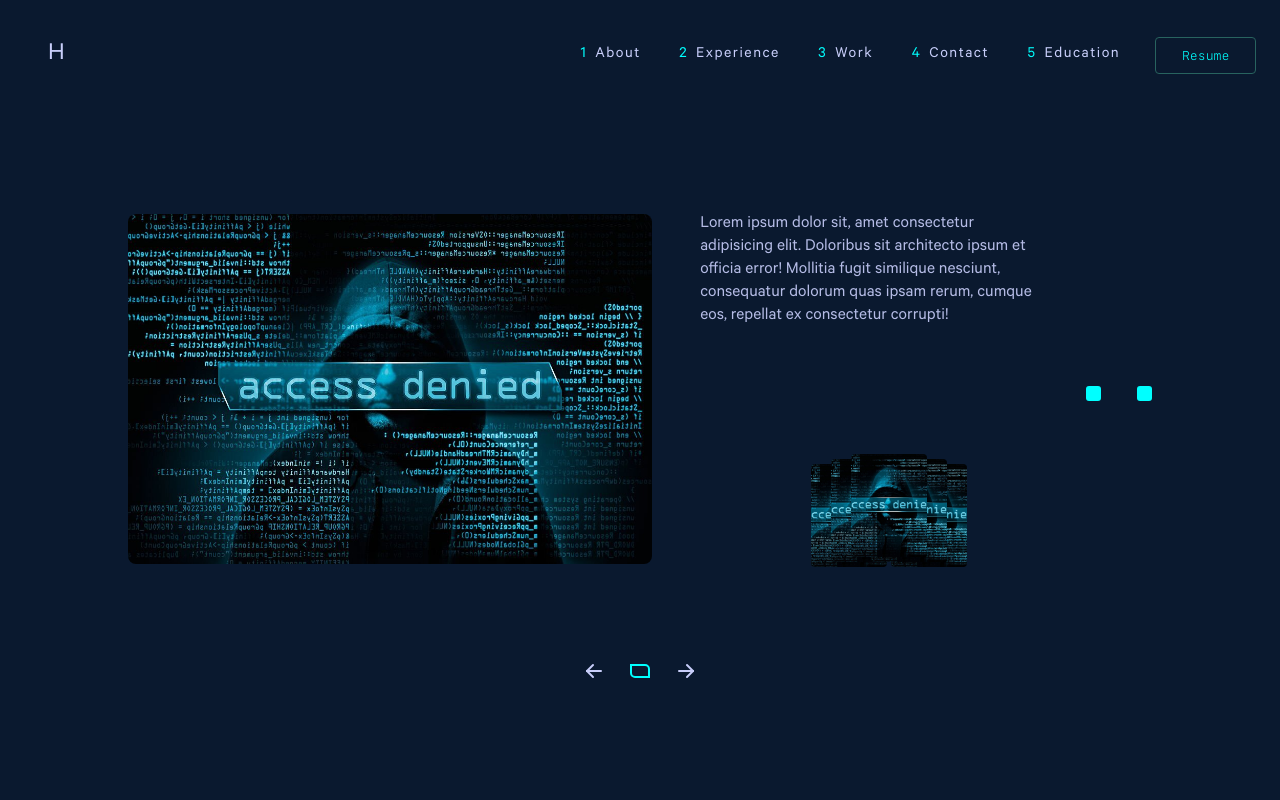
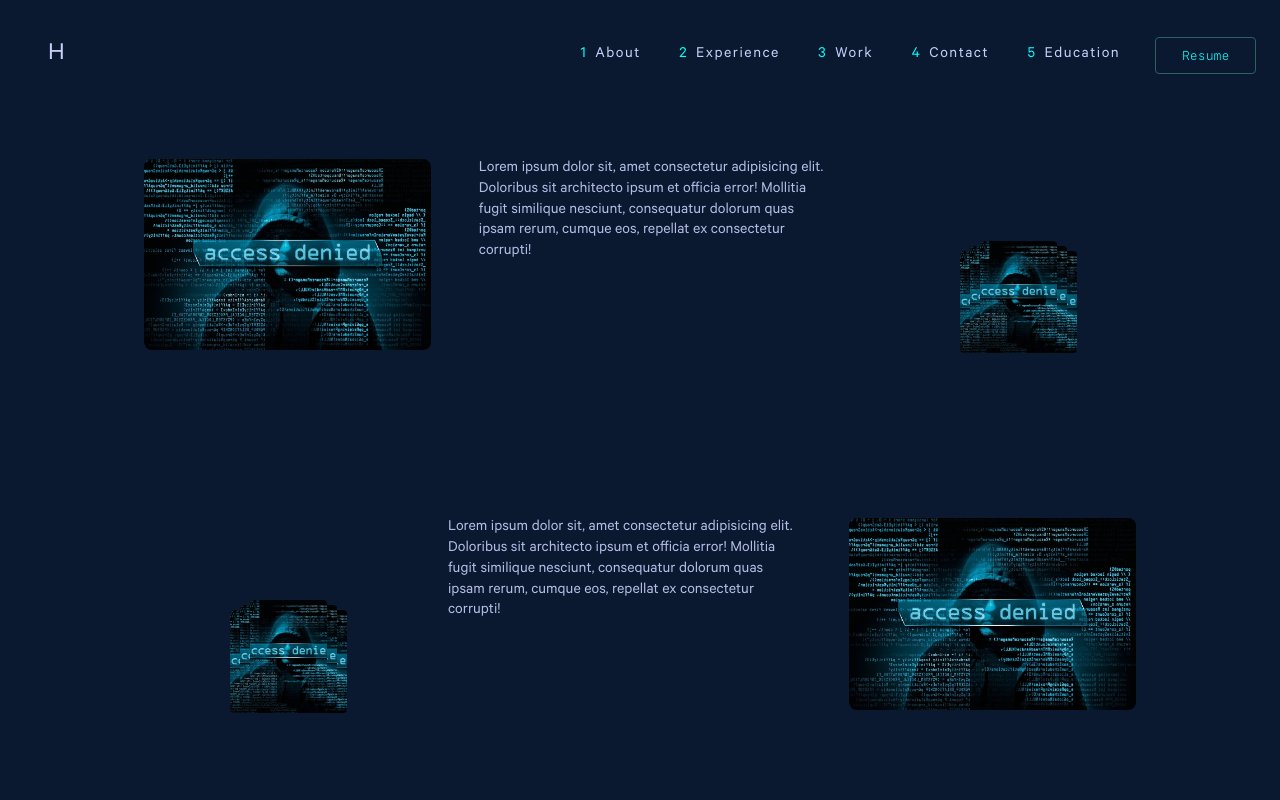
Before and after one commit to hassanShakur/portfolio, a Next.js app: page /study in a window 1280 px wide. Shown: the top 800 px of the page. Built offline with nearby package versions, Linux system fonts and the light colour scheme.

Commit message:
study redesign 1

```diff
--- a/app/study/Cert.tsx
+++ b/app/study/Cert.tsx
@@ -1,23 +1,14 @@
 'use client';
-import { certActions } from '@/redux/app/certsSlice';
 import { galleryActions } from '@/redux/app/gallerySlice';
-import { CertProps, ReduxStoreType } from '@/types/appTypes';
+import { CertProps } from '@/types/appTypes';
 import Image from 'next/image';
-import { useDispatch, useSelector } from 'react-redux';
+import { useDispatch } from 'react-redux';
 
 const Cert = ({ cert }: { cert: CertProps }) => {
   const dispatch = useDispatch();
-  const { activeCert } = useSelector(
-    (state: ReduxStoreType) => state.cert
-  );
 
   return (
-    <div
-      className={`cert ${
-        cert.id === activeCert ? 'active' : 'inactive'
-      }`}
-      onClick={() => dispatch(certActions.setActive(cert.id))}
-    >
+    <div className='cert'>
       <div className='main-cert'>
         <Image
           src={cert.mainCert}
@@ -32,11 +23,10 @@ const Cert = ({ cert }: { cert: CertProps }) => {
       </div>
       <div className='cert-text'>
         <p className='text'>{cert.summary}</p>
+      </div>
       <div
-          className='cert-gallery'
-          onClick={() =>
-            dispatch(galleryActions.setImages(cert.minis))
-          }
+        className='mini-certs'
+        onClick={() => dispatch(galleryActions.setImages(cert.minis))}
       >
         {cert.minis.map((miniCerts) => (
           <div className='g-img' key={miniCerts.id}>
@@ -49,7 +39,6 @@ const Cert = ({ cert }: { cert: CertProps }) => {
         ))}
       </div>
     </div>
-    </div>
   );
 };
 
--- a/app/study/CertSwitcher.tsx
+++ /dev/null
@@ -1,25 +0,0 @@
-'use client'
-import { TbArrowLeft, TbArrowRight } from 'react-icons/tb';
-import './switcher.css';
-import { useDispatch } from 'react-redux';
-import { certActions } from '@/redux/app/certsSlice';
-
-const CertSwitcher = () => {
-  const dispatch = useDispatch();
-
-  return (
-    <div className='switcher'>
-      <TbArrowLeft
-        className='arrow'
-        onClick={() => dispatch(certActions.prevIndex())}
-      />
-      <span className='mid-arrow'></span>
-      <TbArrowRight
-        className='arrow'
-        onClick={() => dispatch(certActions.nextIndex())}
-      />
-    </div>
-  );
-};
-
-export default CertSwitcher;
--- a/app/study/page.tsx
+++ b/app/study/page.tsx
@@ -2,7 +2,6 @@ import './study.css';
 import Gallery from './Gallery';
 import { certifications } from '@/helpers/utils';
 import Cert from './Cert';
-import CertSwitcher from './CertSwitcher';
 
 export const metadata = {
   title: 'Hassan | Study Journey',
@@ -19,7 +18,6 @@ const StudyPage = () => {
           <Cert key={c.id} cert={c} />
         ))}
       </div>
-      <CertSwitcher />
     </section>
   );
 };
--- a/app/study/study.css
+++ b/app/study/study.css
@@ -7,60 +7,63 @@
 
 .certs {
   display: flex;
+  flex-direction: column;
   justify-content: space-between;
   align-items: center;
-  height: 500px;
+  gap: 8rem;
+  /* outline: 1px solid salmon; */
 }
 
 .cert {
   transition: all 0.3s ease-in-out;
-  display: grid;
-  grid-template-columns: 3fr 2fr;
+  display: flex;
   gap: 3rem;
-  width: 90%;
+  width: 75%;
+  height: auto;
+  /* outline: 1px solid; */
+  padding: 1rem;
 }
 
-.cert.inactive {
-  width: 1%;
-  background-color: rgb(var(--foreground-light-green));
-  overflow: hidden;
-  /* transform: rotateX(80deg); */
-  /* transform: scaleX(1) scaleY(0.1); */
-  /* transform: rotateY(160deg); */
-  height: 15px;
-  width: 15px;
-  border-radius: 3px;
-  cursor: pointer;
+.cert:nth-child(odd) {
+  margin-right: auto;
+}
+
+.cert:nth-child(even) {
+  flex-direction: row-reverse;
+  margin-left: auto;
+  /* text-align: right; */
 }
 
 .main-cert {
   height: auto;
-  width: 100%;
-}
-
-.cert-text {
-  display: flex;
-  flex-direction: column;
-  justify-content: space-between;
+  width: 150%;
 }
 
 .cert-text .text {
-  font-size: 1.1rem;
+  font-size: 1rem;
 }
 
-.cert-text .cert-gallery {
+.mini-certs {
   display: flex;
   gap: 1rem;
   position: relative;
   cursor: pointer;
+
 }
 
-.cert-gallery .g-img {
-  width: 100px;
-  height: 120px;
+.cert:nth-child(odd) .mini-certs {
+  transform: translateX(100px);
+}
+
+.cert:nth-child(even) .mini-certs {
+  transform: translateX(-150px);
+}
+
+.mini-certs .g-img {
+  width: 70px;
+  height: 80px;
   position: absolute;
   bottom: 0;
-  right: 35%;
 }
 
 .g-img img {
@@ -76,51 +79,51 @@
 }
 
 .g-img:nth-child(2) {
-  transform: translate(-20px, -10px);
+  transform: translate(-10px, -10px);
   transition-delay: 100ms;
   z-index: 2;
 }
 
 .g-img:nth-child(3) {
-  transform: translate(20px, -10px);
+  transform: translate(10px, -10px);
   transition-delay: 150ms;
   z-index: 2;
 }
 
 .g-img:nth-child(4) {
-  transform: translate(-40px, -5px);
+  transform: translate(-20px, -5px);
   transition-delay: 300ms;
   z-index: 1;
 }
 
 .g-img:nth-child(5) {
-  transform: translate(40px, -5px);
+  transform: translate(20px, -5px);
   transition-delay: 400ms;
   z-index: 1;
 }
 
-.cert-gallery:hover .g-img:nth-child(1) {
-  transform: translate(0px, -20px);
+.mini-certs:hover .g-img:nth-child(1) {
+  transform: translate(0px, -10px);
   z-index: 3;
 }
 
-.cert-gallery:hover .g-img:nth-child(2) {
-  transform: rotate(-10deg) translate(-40px, -130px);
+.mini-certs:hover .g-img:nth-child(2) {
+  transform: rotate(-10deg) translate(-10px, -50px);
   z-index: 2;
 }
 
-.cert-gallery:hover .g-img:nth-child(3) {
-  transform: rotate(10deg) translate(40px, -130px);
+.mini-certs:hover .g-img:nth-child(3) {
+  transform: rotate(10deg) translate(10px, -50px);
   z-index: 2;
 }
 
-.cert-gallery:hover .g-img:nth-child(4) {
-  transform: rotate(-45deg) translate(-80px, -100px);
+.mini-certs:hover .g-img:nth-child(4) {
+  transform: rotate(-45deg) translate(-25px, -60px);
   z-index: 1;
 }
 
-.cert-gallery:hover .g-img:nth-child(5) {
-  transform: rotate(45deg) translate(80px, -100px);
+.mini-certs:hover .g-img:nth-child(5) {
+  transform: rotate(45deg) translate(25px, -60px);
   z-index: 1;
 }
 
@@ -129,7 +132,7 @@
     width: 80vw;
   }
 
-  .cert-gallery .g-img {
+  .mini-certs .g-img {
     width: 6vw;
     height: 8vw;
   }
--- a/app/study/switcher.css
+++ /dev/null
@@ -1,25 +0,0 @@
-.switcher {
-  margin: 1rem auto;
-  width: fit-content;
-  display: flex;
-  align-items: center;
-  gap: 1.5rem;
-}
-
-.arrow {
-  font-size: 1.5rem;
-  transition: all 0.3s ease-in-out;
-}
-
-.arrow:hover {
-  color: rgb(var(--foreground-light-green));
-  cursor: pointer;
-}
-
-.mid-arrow {
-  width: 20px;
-  height: 14px;
-  border-top-right-radius: 5px;
-  border-bottom-left-radius: 5px;
-  border: 2px solid rgb(var(--foreground-light-green));
-}
--- a/redux/app/certsSlice.ts
+++ /dev/null
@@ -1,33 +0,0 @@
-import { createSlice } from '@reduxjs/toolkit';
-import { certifications } from '@/helpers/utils';
-
-const initialState = {
-  activeCert: 0,
-  maxIndex: certifications.length - 1,
-};
-
-const certSlice = createSlice({
-  name: 'cert',
-  initialState,
-  reducers: {
-    setActive: (state, action) => {
-      state.activeCert = action.payload;
-    },
-    nextIndex: (state) => {
-      state.activeCert =
-        state.activeCert === state.maxIndex
-          ? 0
-          : state.activeCert + 1;
-    },
-    prevIndex: (state) => {
-      state.activeCert =
-        state.activeCert === 0
-          ? state.maxIndex
-          : state.activeCert - 1;
-    },
-  },
-});
-
-export const certActions = certSlice.actions;
-
-export default certSlice;
--- a/redux/store.ts
+++ b/redux/store.ts
@@ -1,12 +1,10 @@
 import { configureStore } from '@reduxjs/toolkit';
 
 import menuSlice from './app/menuSlice';
-import certSlice from './app/certsSlice';
 import gallerySlice from './app/gallerySlice';
 
 const rootReducer = {
   menu: menuSlice.reducer,
-  cert: certSlice.reducer,
   gallery: gallerySlice.reducer,
 };
 
--- a/types/appTypes.ts
+++ b/types/appTypes.ts
@@ -3,10 +3,6 @@ import { StaticImageData } from 'next/image';
 export type ReduxStoreType = {
   menu: {
     isOpen: boolean;
-  };
-  cert: {
-    activeCert: number;
-    maxIndex: number;
   };
   gallery: {
     isOpen: boolean;
```
Lines whose indentation alone changed are shown as unchanged.
